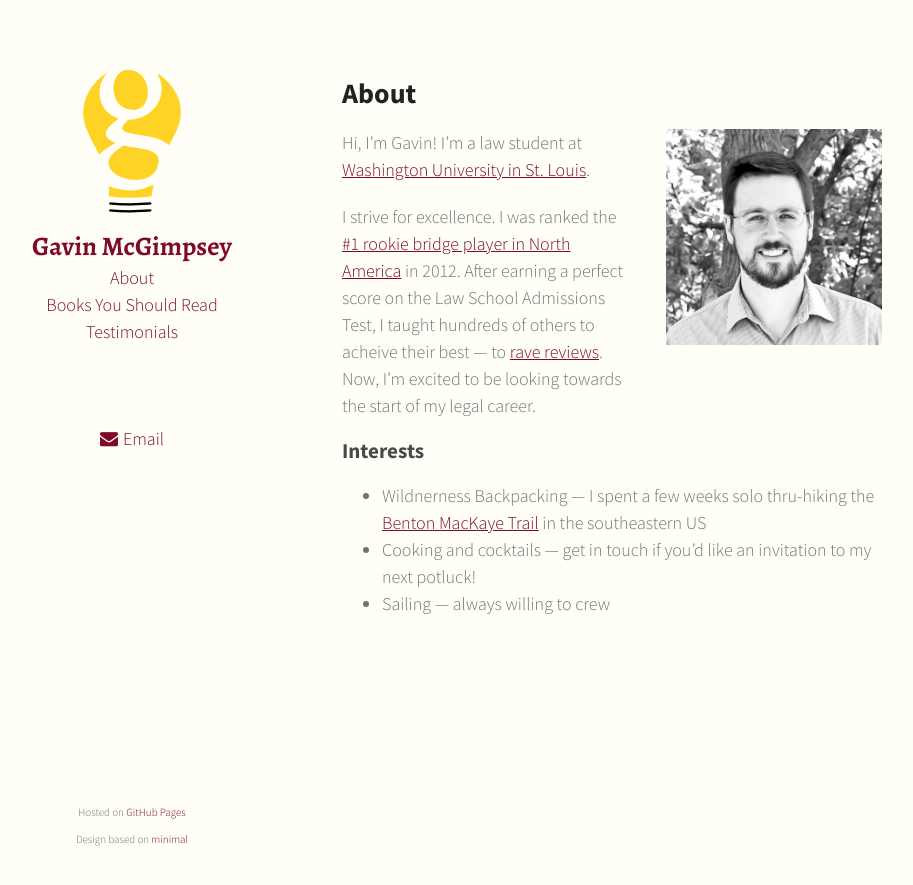
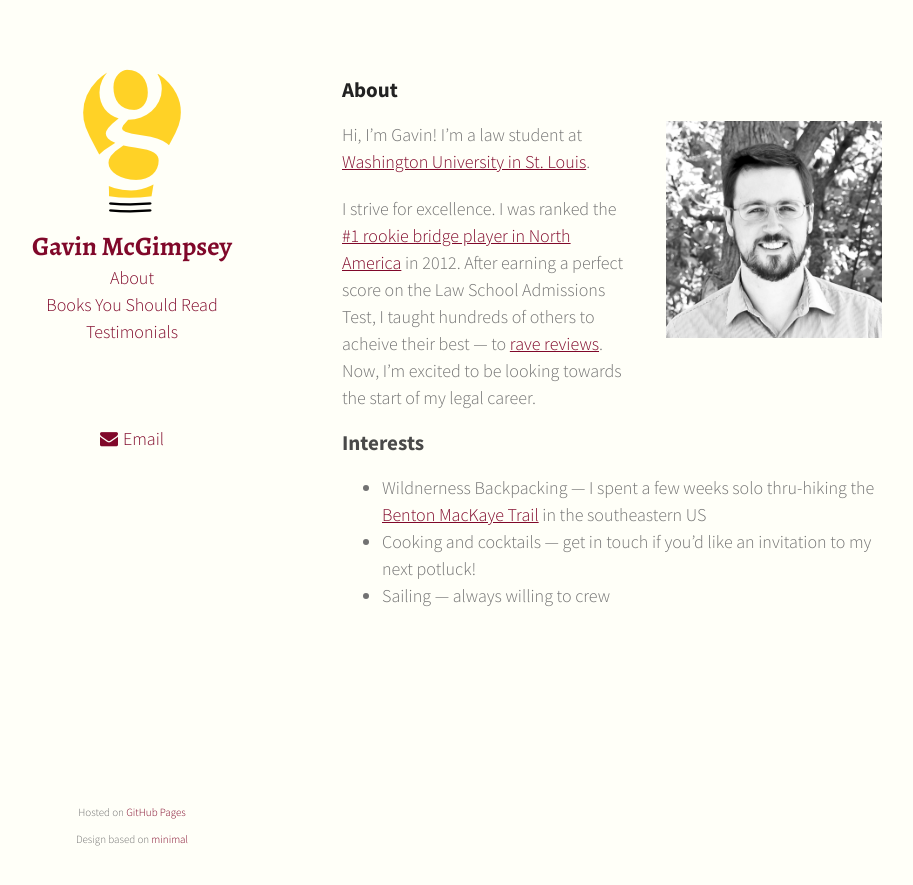
Before and after one commit to gavinmcgimpsey/gavinmcgimpsey.github.io, a Jekyll site: the page built from about.md, in a window 1280 px wide. Shown: the top 885 px of the page, without its empty margins (188-1101 px from the left). Built offline with Jekyll 4.4.1, drawn with Linux system fonts in a browser that asks for light colours.

Commit message:
Adjusted header use and sizing

```diff
--- a/css/main.css
+++ b/css/main.css
@@ -25,10 +25,6 @@ ul + ul, ol + ol, ul ul, ul ol, ol ol, ol ul {
 
 h1, h2, h3 {
     line-height:1.1;
-}
-
-h1 {
-    font-size:28px;
 }
 
 h2 {
@@ -352,7 +348,7 @@ ul.post-list li {
     margin-bottom: 30px;
 }
 
-ul.post-list li h2 {
+ul.post-list li h3 {
     margin-bottom: 0px;
 }
 
```
